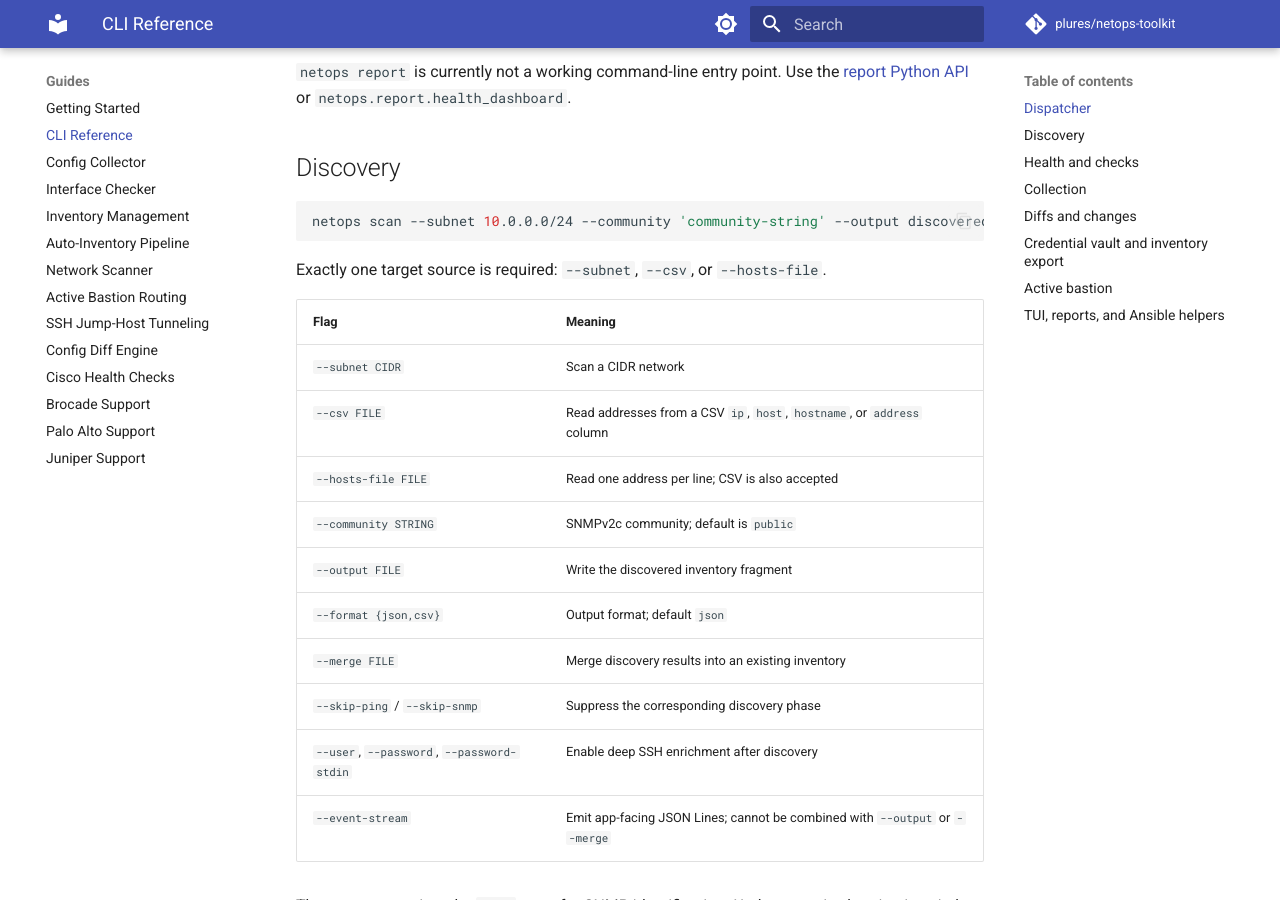
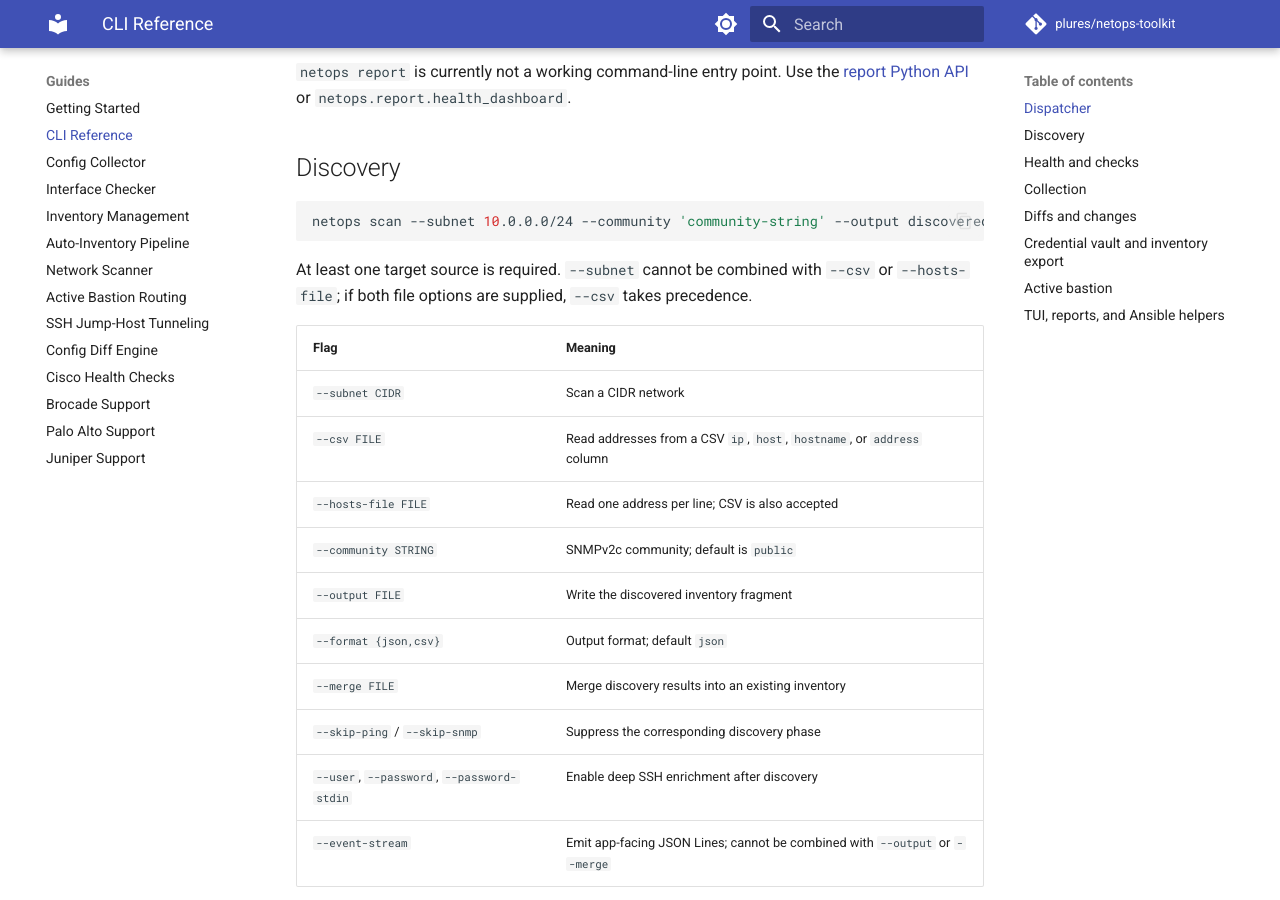
Before and after one commit to plures/netops-toolkit, an MkDocs documentation site: the page built from docs/guides/cli-reference.md, in a window 1280 px wide and 900 px high, scrolled down 763 px. Built offline with MkDocs 1.6.1 and Material for MkDocs 9.7.7, drawn with Linux system fonts in a browser that asks for light colours; comment, search, counter and statistics services are not loaded.

Commit message:
Potential fix for pull request finding
Co-authored-by: Copilot Autofix powered by AI <175728472+Copilot@users.noreply.github.com>

````diff
--- a/docs/guides/cli-reference.md
+++ b/docs/guides/cli-reference.md
@@ -29,7 +29,7 @@ netops <command> [options]
 netops scan --subnet 10.0.0.0/24 --community 'community-string' --output discovered.json
 ```
 
-Exactly one target source is required: `--subnet`, `--csv`, or `--hosts-file`.
+At least one target source is required. `--subnet` cannot be combined with `--csv` or `--hosts-file`; if both file options are supplied, `--csv` takes precedence.
 
 | Flag | Meaning |
 | --- | --- |
````
